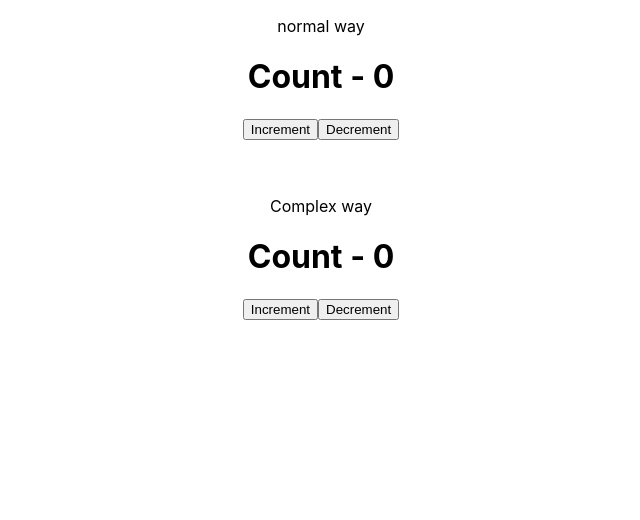
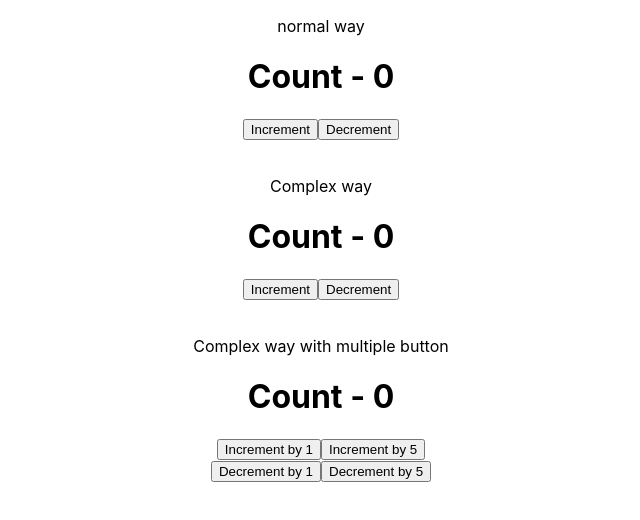
Before and after one commit to FarhanGalib/use-Reducer, a React (Create React App) app: page / in a window 1280 px wide. Shown: the top 520 px of the page, without its empty margins (319-959 px from the left). Built offline with nearby package versions, Linux system fonts and the light colour scheme.

Commit message:
third commit

```diff
--- a/src/App.js
+++ b/src/App.js
@@ -1,6 +1,7 @@
 import './App.css';
 import Counter from "./components/Counter";
 import ComplexCounter from "./components/ComplexCounter";
+import ComplexCounter2 from "./components/ComplexCounter2";
 
 
 function App() {
@@ -9,11 +10,20 @@ function App() {
       <p>normal way</p>
       <Counter></Counter>
 
-      <br />
+
       <br />
 
       <p>Complex way</p>
       <ComplexCounter></ComplexCounter>
+
+
+      <br />
+
+      <p>Complex way with multiple button</p>
+      <ComplexCounter2></ComplexCounter2>
+
+
+      <br />
     </div>
   );
 }
--- a/src/components/ComplexCounter2.js
+++ b/src/components/ComplexCounter2.js
@@ -0,0 +1,39 @@
+import React from "react";
+import { useReducer } from "react";
+
+const initialState = { counter: 0 };
+const reducer = (state, action) => {
+  switch (action.Type) {
+    case "increment":
+      return { counter: state.counter + action.value };
+    case "decrement":
+      return { counter: state.counter - action.value };
+    default:
+      return { counter: state.counter };
+  }
+};
+
+const ComplexCounter2 = () => {
+  const [count, dispatch] = useReducer(reducer, initialState);
+  return (
+    <div>
+      <h1>Count - {count.counter}</h1>
+
+      <button onClick={() => dispatch({ Type: "increment", value: 1 })}>
+        Increment by 1
+      </button>
+      <button onClick={() => dispatch({ Type: "increment", value: 5 })}>
+        Increment by 5
+      </button>
+      <br />
+      <button onClick={() => dispatch({ Type: "decrement", value: 1 })}>
+        Decrement by 1
+      </button>
+      <button onClick={() => dispatch({ Type: "decrement", value: 5 })}>
+        Decrement by 5
+      </button>
+    </div>
+  );
+};
+
+export default ComplexCounter2;
```
Also changed, not shown: src/components/ComplexCounter.js (line endings or trailing spaces).
